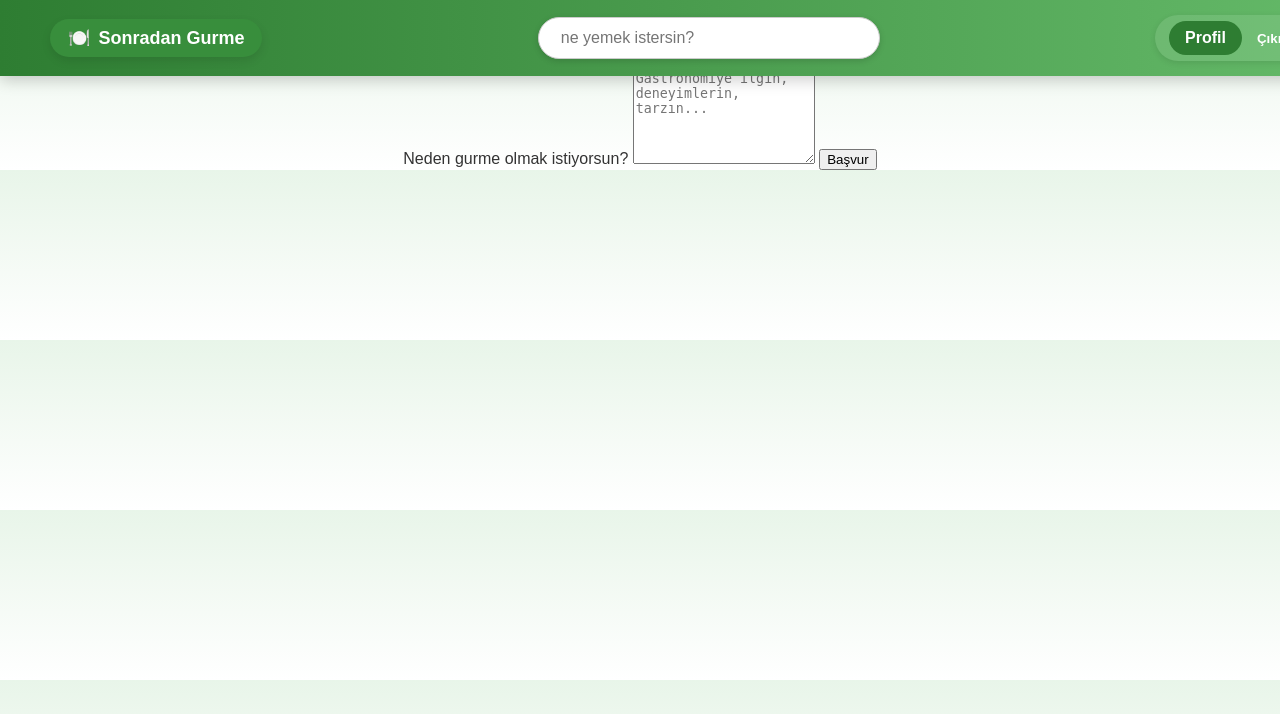
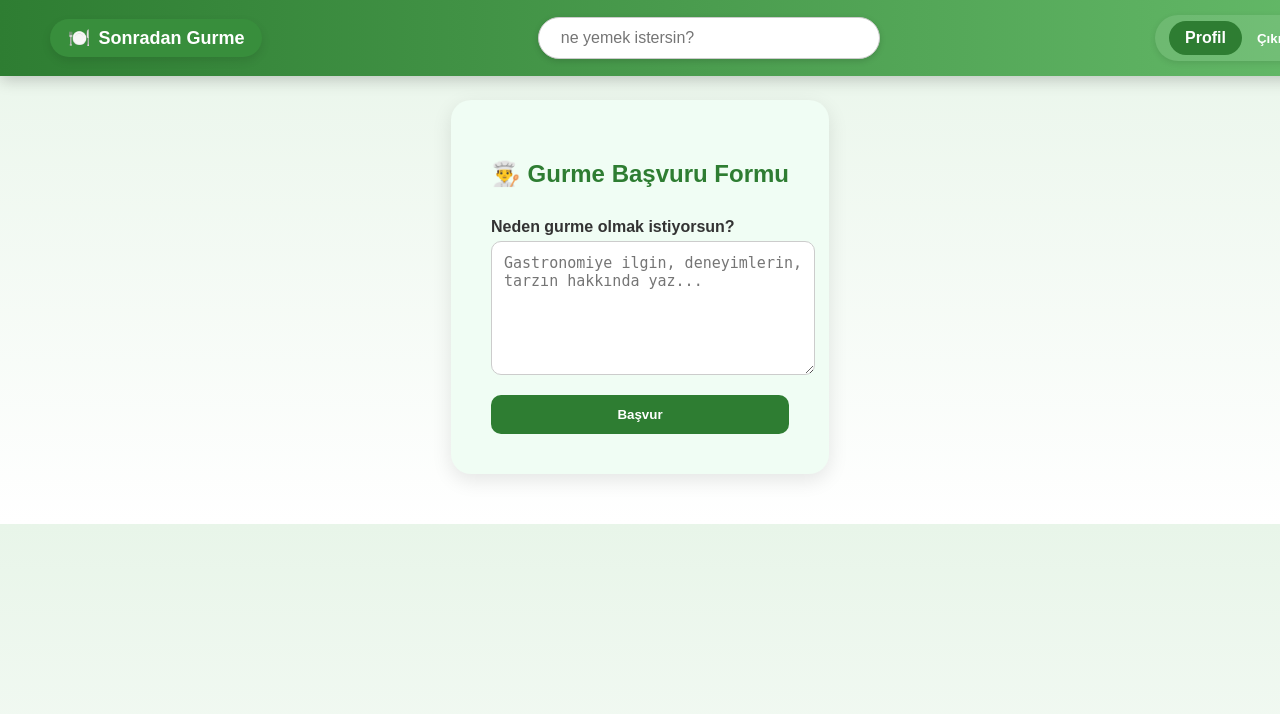
Before and after one commit to sude-tunc/Sonradan-Gurme, a Django app: page /sgapp/gurme-basvuru/ in a window 1280 px wide. Shown: the top 714 px of the page. Run offline with Django 5.2, Linux system fonts and the light colour scheme; a user stored in the database is signed in; tables that the repository leaves empty hold one stand-in row (values such as "Sample post").

Commit message:
yroum ve başvuru sayfalarının css düzeni yapıldı

```diff
--- a/sgapp/views.py
+++ b/sgapp/views.py
@@ -134,17 +134,28 @@ def yorum_ekle_view(request):
 from django.shortcuts import render, redirect
 from .models import Application
 
+from .models import Application
+from django.shortcuts import render, redirect
+from django.contrib.auth.decorators import login_required
+
+@login_required
 def gurme_basvuru_view(request):
     if request.method == 'POST':
-        message = request.POST.get('aciklama')
-        Application.objects.create(
-            user=request.user,
-            message=message,
-            status='pending'
-        )
-        return redirect('home')  # Yorumdan sonra nereye yönlensin istiyorsan
+        message = request.POST.get('message')
+
+        if message:
+            Application.objects.create(
+                user=request.user,
+                message=message,
+                status='pending'
+            )
+            return redirect('home')  # Başarılı olunca anasayfaya yönlendiriyorsun
+        else:
+            # Eğer message boşsa istersen bir hata verebilirsin
+            return render(request, 'gurme_basvuru.html', {'error': 'Mesaj boş bırakılamaz!'})
 
     return render(request, 'gurme_basvuru.html')
+
 
 from django.shortcuts import redirect, get_object_or_404
 from .models import Application
--- a/static/css/styles.css
+++ b/static/css/styles.css
@@ -307,3 +307,232 @@ a.btn-outline:hover, button.btn-outline:hover {
     text-shadow: 1px 1px 4px rgba(0, 0, 0, 0.1);
     animation: fadeInDown 0.6s ease-in-out;
 }
+
+.yorum-formu-container {
+    max-width: 500px;
+    margin: 100px auto 50px auto;
+    background-color: #f0fdf4;
+    padding: 30px;
+    border-radius: 20px;
+    box-shadow: 0px 6px 20px rgba(0,0,0,0.1);
+    font-family: 'Poppins', sans-serif;
+    display: flex;
+    flex-direction: column;
+    align-items: center;
+}
+
+.yorum-formu-container h2 {
+    margin-bottom: 20px;
+    color: #2e7d32;
+}
+
+.yorum-formu-container form {
+    width: 100%;
+    display: flex;
+    flex-direction: column;
+}
+
+.yorum-formu-container label {
+    margin-top: 10px;
+    margin-bottom: 5px;
+    font-weight: bold;
+    color: #333;
+}
+
+.yorum-formu-container input[type="text"],
+.yorum-formu-container select,
+.yorum-formu-container textarea {
+    width: 100%;
+    padding: 10px;
+    border-radius: 10px;
+    border: 1px solid #ccc;
+    margin-bottom: 15px;
+}
+
+.yorum-formu-container button {
+    margin-top: 20px;
+    background-color: #2e7d32;
+    color: white;
+    border: none;
+    padding: 12px;
+    border-radius: 10px;
+    font-weight: bold;
+    cursor: pointer;
+    transition: background-color 0.3s ease;
+}
+
+.yorum-formu-container button:hover {
+    background-color: #1b5e20;
+}
+.basvuru-form-container {
+    max-width: 600px;
+    margin: 100px auto 50px auto;
+    background-color: #f0fdf4;
+    padding: 40px;
+    border-radius: 20px;
+    box-shadow: 0px 6px 20px rgba(0,0,0,0.1);
+    font-family: 'Poppins', sans-serif;
+    display: flex;
+    flex-direction: column;
+    align-items: center;
+    text-align: center;
+}
+
+.basvuru-form-container h2 {
+    margin-bottom: 20px;
+    color: #2e7d32;
+}
+
+.basvuru-form-container form {
+    width: 100%;
+    display: flex;
+    flex-direction: column;
+    align-items: stretch;
+}
+
+.basvuru-form-container label {
+    margin-top: 10px;
+    margin-bottom: 5px;
+    font-weight: bold;
+    color: #333;
+    text-align: left;
+}
+
+.basvuru-form-container textarea {
+    width: 100%;
+    padding: 12px;
+    border-radius: 10px;
+    border: 1px solid #ccc;
+    margin-bottom: 20px;
+    resize: vertical;
+    font-size: 15px;
+}
+
+.submit-button {
+    background-color: #2e7d32;
+    color: white;
+    border: none;
+    padding: 12px 20px;
+    border-radius: 10px;
+    font-weight: bold;
+    cursor: pointer;
+    transition: background-color 0.3s ease;
+}
+
+.submit-button:hover {
+    background-color: #1b5e20;
+}
+.basvuru-container {
+    max-width: 800px;
+    margin: 100px auto 50px;
+    padding: 20px;
+    text-align: center;
+}
+
+.basvuru-container h2 {
+    margin-bottom: 30px;
+    color: #2e7d32;
+}
+
+.basvuru-karti {
+    background-color: #f0fdf4;
+    border-radius: 15px;
+    box-shadow: 0 4px 10px rgba(0, 0, 0, 0.1);
+    padding: 20px;
+    margin-bottom: 20px;
+    text-align: left;
+}
+
+.basvuru-karti p {
+    margin: 10px 0;
+    color: #333;
+}
+
+.butonlar {
+    display: flex;
+    justify-content: flex-start;
+    gap: 10px;
+    margin-top: 10px;
+}
+
+.onayla-button, .reddet-button {
+    padding: 8px 16px;
+    border: none;
+    border-radius: 8px;
+    font-weight: bold;
+    cursor: pointer;
+    transition: background-color 0.3s;
+}
+
+.onayla-button {
+    background-color: #2e7d32;
+    color: white;
+}
+
+.onayla-button:hover {
+    background-color: #1b5e20;
+}
+
+.reddet-button {
+    background-color: #c62828;
+    color: white;
+}
+
+.reddet-button:hover {
+    background-color: #b71c1c;
+}
+
+.status-pending {
+    color: #ff9800;
+    font-weight: bold;
+}
+
+.status-approved {
+    color: #2e7d32;
+    font-weight: bold;
+}
+
+.status-rejected {
+    color: #c62828;
+    font-weight: bold;
+}
+.yorum-inceleme-container {
+    max-width: 800px;
+    margin: 100px auto 50px;
+    padding: 20px;
+    text-align: center;
+}
+
+.yorum-karti {
+    background-color: #ffffff;
+    border-radius: 16px;
+    box-shadow: 0 4px 12px rgba(0,0,0,0.08);
+    padding: 20px;
+    margin-bottom: 25px;
+    text-align: left;
+}
+
+.yorum-header {
+    display: flex;
+    justify-content: space-between;
+    align-items: center;
+    font-weight: bold;
+    margin-bottom: 10px;
+    color: #2e7d32;
+}
+
+.yorum-tarih {
+    font-size: 13px;
+    color: #666;
+}
+
+.yorum-puan {
+    font-size: 18px;
+    color: #fbc02d;
+    margin-bottom: 10px;
+}
+
+.yorum-metin {
+    color: #333;
+    margin-bottom: 15px;
+}
--- a/templates/gurme_basvuru.html
+++ b/templates/gurme_basvuru.html
@@ -2,12 +2,14 @@
 
 {% block content %}
 <div class="basvuru-form-container">
-    <h2>🥂 Gurme Başvuru Formu</h2>
+    <h2>👨‍🍳 Gurme Başvuru Formu</h2>
     <form method="post">
         {% csrf_token %}
-        <label for="aciklama">Neden gurme olmak istiyorsun?</label>
-        <textarea name="aciklama" placeholder="Gastronomiye ilgin, deneyimlerin, tarzın..." rows="6" required></textarea>
-        <button type="submit">Başvur</button>
+
+        <label for="message">Neden gurme olmak istiyorsun?</label>
+        <textarea id="message" name="message" placeholder="Gastronomiye ilgin, deneyimlerin, tarzın hakkında yaz..." rows="6" required></textarea>
+
+        <button type="submit" class="submit-button">Başvur</button>
     </form>
 </div>
 {% endblock %}
```
Also changed, not shown: templates/basvuru_inceleme.html (+18 -23 lines), templates/yorum_ekle.html (+4 -4 lines), templates/yorum_inceleme.html (+17 -5 lines), db.sqlite3.
